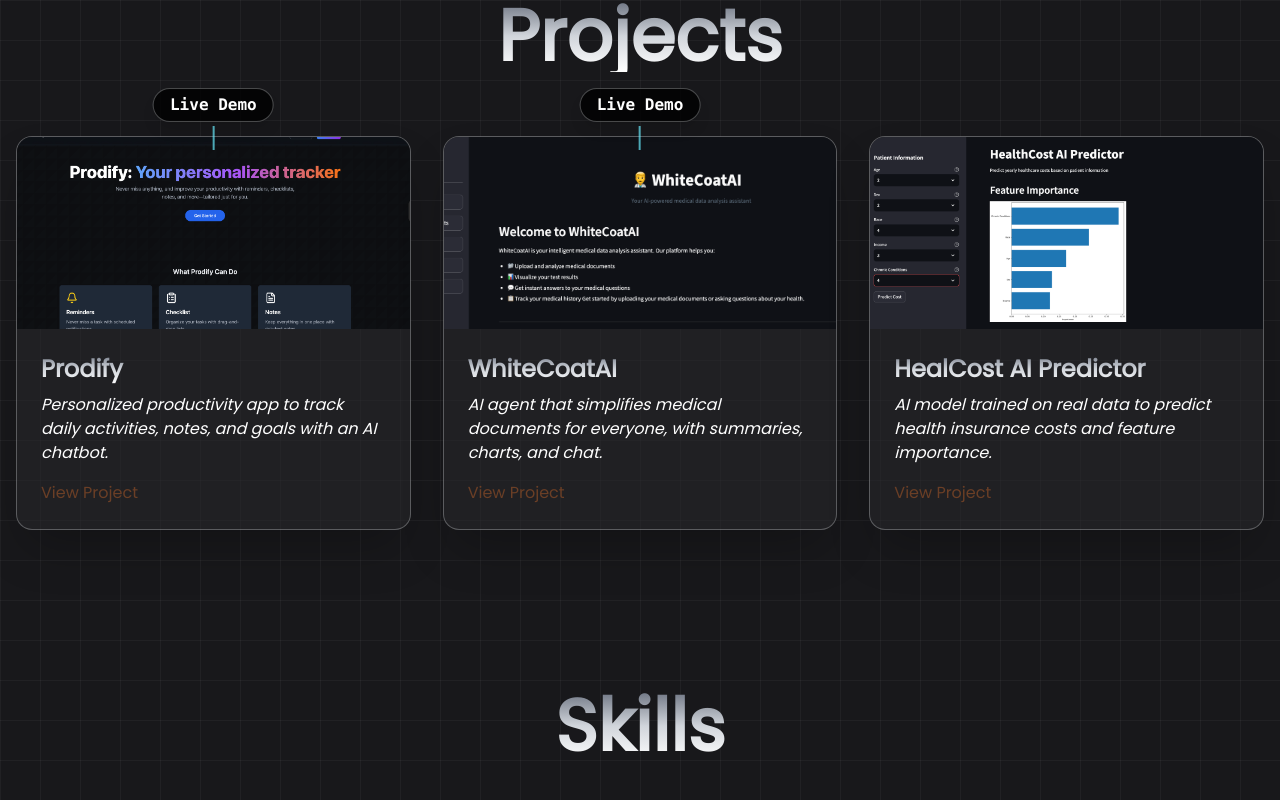
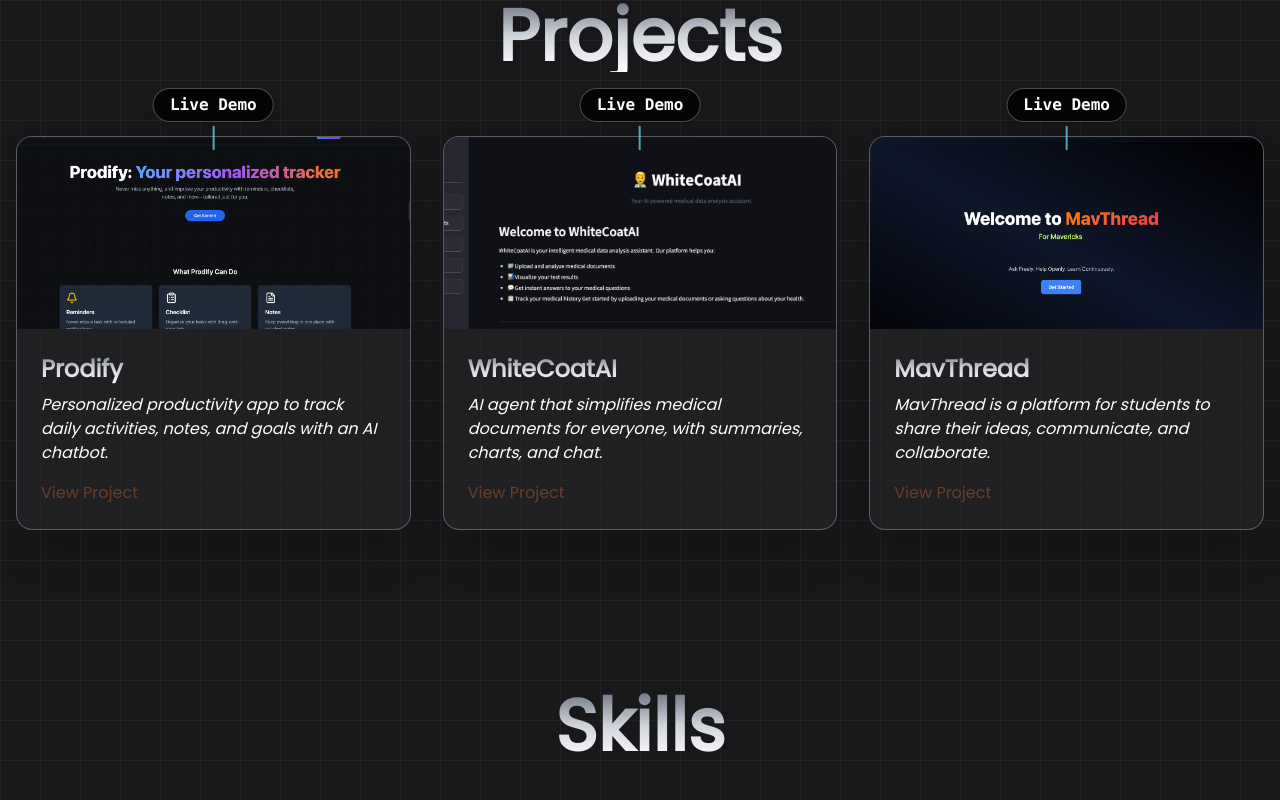
Before and after one commit to axp8948/portfolio, a React (Vite) app: page / in a window 1280 px wide. Shown: the part 880-1680 px from the top of the page. Built offline with nearby package versions, Linux system fonts and the light colour scheme.

Commit message:
Experience & Project Update

```diff
--- a/src/components/Experience.jsx
+++ b/src/components/Experience.jsx
@@ -2,12 +2,12 @@ import React from 'react';
 
 const experiences = [
   {
-    icon: '🧪',
-    title: 'Research WorkShop – RobustSumm',
-    org: 'University of Texas at Arlington',
-    date: 'Feb 2025',
+    icon: '👨',
+    title: 'Math Tutor',
+    org: 'Learning Resource Center, UTA',
+    date: 'Aug 2025 - Present',
     location: 'Arlington, TX',
-    description: 'Analyzed summarization model robustness using adversarial test-time attacks.',
+    description: 'Tutored students in mathematics, providing personalized support and fostering a growth-focused environment.',
   },
   {
     icon: '👨‍🏫',
@@ -16,6 +16,14 @@ const experiences = [
     date: 'Jun–Jul 2025',
     location: 'Arlington, TX',
     description: 'Mentored high school students, coordinated daily operations, and fostered a safe, growth-focused environment.',
+  },
+  {
+    icon: '🧪',
+    title: 'Research WorkShop – RobustSumm',
+    org: 'University of Texas at Arlington',
+    date: 'Feb 2025',
+    location: 'Arlington, TX',
+    description: 'Analyzed summarization model robustness using adversarial test-time attacks.',
   },
   {
     icon: '💻',
--- a/src/components/Projects.jsx
+++ b/src/components/Projects.jsx
@@ -2,6 +2,7 @@ import React from 'react';
 import prodifyThumb from '../assets/screenshots/prodify_thumb.png';
 import whiteCoatAIThumb from '../assets/screenshots/whitecoatai_thumb.png';
 import healthCostAIThumb from '../assets/screenshots/healthcost_ai_predictor.png';
+import mavThreadThumb from '../assets/screenshots/mavthread.png';
 
 const projects = [
   {
@@ -19,11 +20,11 @@ const projects = [
     github: 'https://github.com/axp8948/whiteCoatAI',
   },
   {
-    title: 'HealCost AI Predictor',
-    description: 'AI model trained on real data to predict health insurance costs and feature importance.',
-    image: healthCostAIThumb,
-    live: null,
-    github: 'https://github.com/axp8948/finhack-healthCostPredictor',
+    title: 'MavThread',
+    description: 'MavThread is a platform for students to share their ideas, communicate, and collaborate.',
+    image: mavThreadThumb,
+    live: 'https://github.com/axp8948/MavThread',
+    github: 'https://github.com/axp8948/MavThread',
   },
 ];
 
```
Also changed, not shown: src/assets/screenshots/mavThread.png (added).
